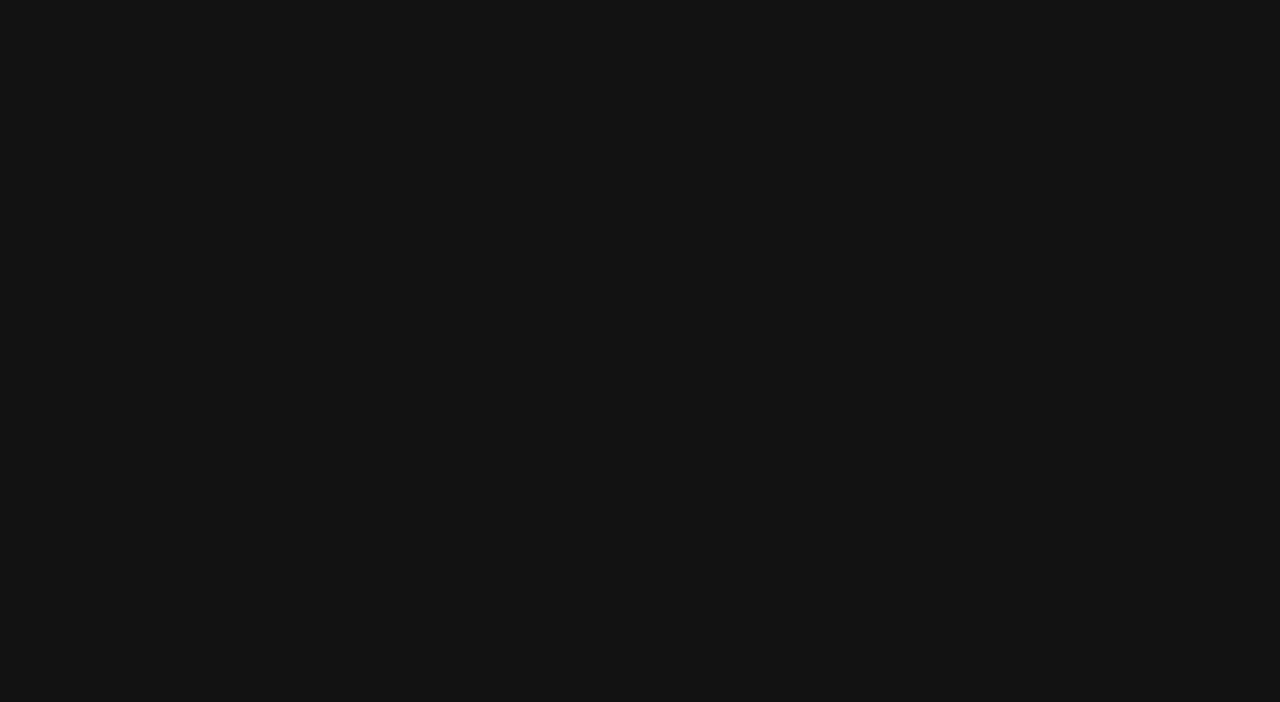
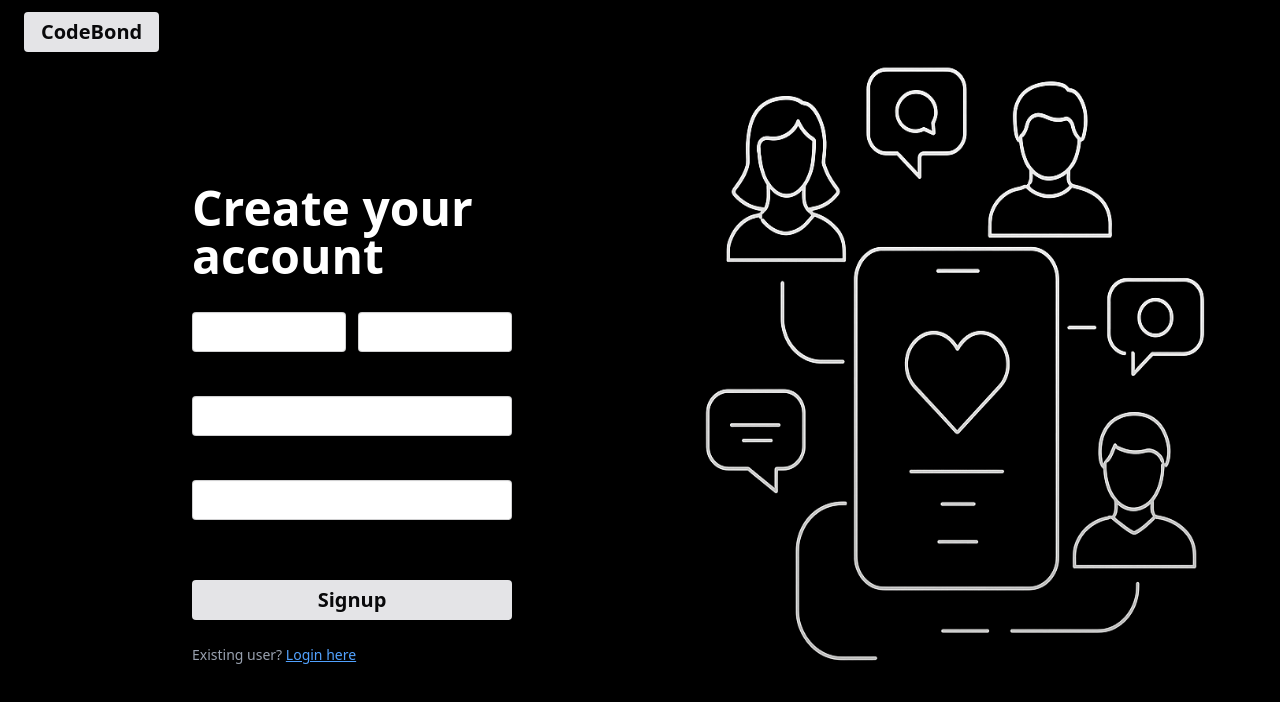
Before and after one commit to Rakshit-dev64/devTinder-web, a React (Vite) app: page /signup in a window 1280 px wide. Before the commit this address had no page. Shown: the top 702 px of the page. Built offline with nearby package versions, Linux system fonts and the light colour scheme; no server answers.

Commit message:
feat : Signup and Fixed some bugs

```diff
--- a/src/App.jsx
+++ b/src/App.jsx
@@ -7,16 +7,18 @@ import store from "./utils/store";
 import Feed from "./components/Feed";
 import Connections from "./components/Connections";
 import Requests from "./components/Requests";
+import Signup from "./components/Signup";
 
 function App() {
   return (
-    <div className="min-h-screen bg-[#121212] text-white">
+    <div className="min-h-screen bg-[#000000] text-white">
       <Provider store = {store}>
         <BrowserRouter basename="/">
           <Routes>
             <Route path="/" element={<Body />}>
               <Route index element={<Feed />} />
               <Route path="/login" element={<Login />} />
+              <Route path="/signup" element={<Signup/>} />
               <Route path="/profile" element={<Profile />} />
               <Route path="/connections" element={<Connections />} />
               <Route path="/requests" element={<Requests />} />
--- a/src/components/Feed.jsx
+++ b/src/components/Feed.jsx
@@ -7,11 +7,11 @@ import UserCard from './UserCard';
 
 const Feed = () => {
   const feed = useSelector((store)=>store.feed);
+  // const user = useSelector((store) => store.user);
   const dispatch = useDispatch();
 
   const getFeed = async() => {
     if (feed) return;
-
     try{
       const res = await axios.get(BASE_URL + "/user/feed", {withCredentials : true});
       dispatch(addFeed(res.data));
@@ -23,7 +23,7 @@ const Feed = () => {
     getFeed();
   },[]);
 
-  if(!feed) return;
+  if(feed == null) return;
   if(feed.length == 0){
     return <div>No more users found</div>
   }
--- a/src/components/Login.jsx
+++ b/src/components/Login.jsx
@@ -1,14 +1,15 @@
 import React, { useState } from 'react'
 import axios from 'axios'
-import { InputField, PassWordField } from './components'
+import { InputField } from './components'
 import { useDispatch } from 'react-redux';
 import { addUser } from '../utils/userSlice';
-import { useNavigate } from 'react-router-dom';
+import { Link, useNavigate } from 'react-router-dom';
 import BASE_URL from '../utils/constants';
+import art from '../assets/art.png';
 
 const Login = () => {
-  const [emailId, setEmailId] = useState("rakshit@gmail.com");
-  const [password, setPassword] = useState("Rakshit@998");
+  const [emailId, setEmailId] = useState("@gmail.com");
+  const [password, setPassword] = useState("@998");
   const [error, setError] = useState("");
   const dispatch = useDispatch();
   const navigate = useNavigate();
@@ -25,22 +26,52 @@ const Login = () => {
     console.log(error);
     }
 }
-
-  return (
-   <div className='flex justify-center mt-32 card-xl'>
-    <div className="card bg-neutral w-96 shadow-sm">
-  <div className="card-body">
-    <h2 className="card-title justify-center mb-5">Login</h2>
-    <InputField value={emailId} onChange={(e)=>{setEmailId(e.target.value)}}/>
-    <PassWordField value={password} onChange={(e)=>{setPassword(e.target.value)}}/>
-    <p className='text-red-500 text-sm mt-1 mb-1 min-h-[1.25rem]'>{error}</p>
-    <div className="card-actions justify-center">
-      <button className="btn btn-primary" onClick={handleLogin}>Login</button>
+return(
+ <div className=" bg-black flex px-16 gap-x-48">
+  <div className="max-w-md  text-white pt-40 pl-32">
+    <h1 className="text-5xl font-bold mb-8">Login to your account</h1>
+    <div className="card bg-black shadow-none">
+      <div className="card-body p-0">
+        <fieldset className="space-y-4">
+          <div>
+            <InputField
+              value={emailId}
+              onChange={(e) => setEmailId(e.target.value)}
+              placeholder={"Email Id"}
+              type={"email"}
+            />
+          </div>
+          <div>
+            <InputField
+              value={password}
+              onChange={(e) => setPassword(e.target.value)}
+              placeholder={"Password"}
+              type={"password"}
+            />
+          </div>
+          <div>
+            <a className="link link-hover text-sm text-gray-400">Forgot password?</a>
+          </div>
+          <button className="mt-4 w-80 btn btn-ghost text-xl bg-neutral-content text-neutral" onClick={handleLogin}>Login</button>
+          <div className="mt-2">
+  <span className="text-sm text-gray-400">
+    New user?{" "}
+    <Link to={"/signup"} className="text-blue-400 underline hover:text-blue-500">
+      Sign up here
+    </Link>
+  </span>
+</div>
+        </fieldset>
+      </div>
     </div>
   </div>
+  <div className="flex items-center justify-center">
+  <img src={art} alt="Login Illustration" className="block h-[100%]" />
 </div>
-   </div>
-  )
+
+</div>
+
+)
 }
 
 export default Login
--- /dev/null
+++ b/src/components/Signup.jsx
@@ -0,0 +1,92 @@
+
+import React, { useState } from 'react'
+import axios from 'axios'
+import { InputField } from './components'
+import { useDispatch } from 'react-redux';
+import { addUser } from '../utils/userSlice';
+import { Link, useNavigate } from 'react-router-dom';
+import BASE_URL from '../utils/constants';
+import art from '../assets/art.png';
+
+const Signup = () => {
+  const [firstName, setFirstName] = useState("");
+  const [lastName, setLastName] = useState("");
+  const [emailId, setEmailId] = useState("");
+  const [password, setPassword] = useState("");
+  const [error, setError] = useState("");
+  const dispatch = useDispatch();
+  const navigate = useNavigate();
+  const handleSignup = async () => {
+      try{
+      const res = await axios.post(BASE_URL + "/signup", {firstName, lastName, emailId, password},
+      {withCredentials : true}
+      )
+      console.log(res.data)
+      dispatch(addUser(res?.data?.data));
+      return navigate("/profile");
+  }
+  catch(err){
+    setError(err.response?.data || "Something went wrong");
+    console.log(error);
+    }
+}
+  return (
+    <div className=" bg-black flex px-16 gap-x-48">
+     <div className="max-w-md  text-white pt-30 pl-32">
+       <h1 className="text-5xl font-bold mb-8">Create your account</h1>
+       <div className="card bg-black shadow-none">
+         <div className="card-body p-0">
+           <fieldset className="space-y-4">
+            <div className='flex gap-3'>
+            <div>
+               <InputField
+                 value={firstName}
+                 onChange={(e) => setFirstName(e.target.value)}
+                 placeholder={"First Name"}
+               />
+             </div>
+             <div>
+               <InputField
+                 value={lastName}
+                 onChange={(e) => setLastName(e.target.value)}
+                 placeholder={"Last Name"}
+               />
+             </div>
+            </div>
+             <div>
+               <InputField
+                 value={emailId}
+                 onChange={(e) => setEmailId(e.target.value)}
+                 placeholder={"Email Id"}
+               />
+             </div>
+             <div>
+               <InputField
+                 value={password}
+                 onChange={(e) => setPassword(e.target.value)}
+                 placeholder={"Password"}
+               />
+             </div>
+
+             <button className="mt-4 w-80 btn btn-ghost text-xl bg-neutral-content text-neutral" onClick={handleSignup}>Signup</button>
+             <div className="mt-2">
+     <span className="text-sm text-gray-400">
+       Existing user?{" "}
+       <Link to={"/login"} className="text-blue-400 underline hover:text-blue-500">
+         Login here
+       </Link>
+     </span>
+   </div>
+           </fieldset>
+         </div>
+       </div>
+     </div>
+     <div className="flex items-center justify-center">
+     <img src={art} alt="Login Illustration" className="block h-[100%]" />
+   </div>
+
+   </div>
+  )
+}
+
+export default Signup
--- a/src/components/components.jsx
+++ b/src/components/components.jsx
@@ -4,6 +4,7 @@ import { Link, useNavigate } from 'react-router-dom';
 import { removeUser } from '../utils/userSlice';
 import BASE_URL from '../utils/constants';
 import axios from 'axios';
+import { resetFeed } from '../utils/feedSlice';
 
 export const NavBar = () => {
   const user = useSelector((store)=>store.user);
@@ -14,6 +15,7 @@ export const NavBar = () => {
     try{
       await axios.post(BASE_URL + "/logout",{}, {withCredentials : true});
       dispatch(removeUser());
+      dispatch(resetFeed());
       return navigate("/login")
 
     }catch(err){
@@ -61,7 +63,7 @@ export const NavBar = () => {
   )
 }
 
-export const InputField = ({value, onChange}) => {
+export const InputField = ({value, onChange, placeholder, type}) => {
   return(
     <>
     <label className="input mb-7">
@@ -78,8 +80,8 @@ export const InputField = ({value, onChange}) => {
     </g>
   </svg> */}
   <input
-    type="email"
-    placeholder=""
+    type={type}
+    placeholder={placeholder}
     required
     value={value}
     onChange={onChange}
@@ -88,35 +90,3 @@ export const InputField = ({value, onChange}) => {
 </>
   )
 }
-
-export const PassWordField = ({value, onChange}) => {
-  return(
-    <>
-    <label className="input">
-  {/* <svg className="h-[1em] opacity-50" xmlns="http://www.w3.org/2000/svg" viewBox="0 0 24 24">
-    <g
-      strokeLinejoin="round"
-      strokeLinecap="round"
-      strokeWidth="2.5"
-      fill="none"
-      stroke="currentColor"
-    >
-      <path
-        d="M2.586 17.414A2 2 0 0 0 2 18.828V21a1 1 0 0 0 1 1h3a1 1 0 0 0 1-1v-1a1 1 0 0 1 1-1h1a1 1 0 0 0 1-1v-1a1 1 0 0 1 1-1h.172a2 2 0 0 0 1.414-.586l.814-.814a6.5 6.5 0 1 0-4-4z"
-      ></path>
-      <circle cx="16.5" cy="7.5" r=".5" fill="currentColor"></circle>
-    </g>
-  </svg> */}
-  <input
-    type="password"
-    required
-    placeholder=""
-    pattern="(?=.*\d)(?=.*[a-z])(?=.*[A-Z]).{8,}"
-    title="Must be more than 8 characters, including number, lowercase letter, uppercase letter"
-    value={value}
-    onChange={onChange}
-  />
-</label>
-    </>
-  )
-}
--- a/src/utils/feedSlice.js
+++ b/src/utils/feedSlice.js
@@ -1,5 +1,4 @@
 import { createSlice } from "@reduxjs/toolkit";
-import reducer from "./userSlice";
 
 const feedSlice = createSlice({
     name : "feed",
@@ -9,11 +8,12 @@ const feedSlice = createSlice({
             return action.payload;
         },
         removeUserFromFeed : (state, action) => {
-            const newFeed = state.filter((r)=> r._id != action.payload) // r is every user in my feed and this filter function will remove the user that has id equals to the id provided in action.payload
+            const newFeed = state.filter((r)=> r._id != action.payload) // r is every user in my feed and this filter function will keep all the users whose id is not equal to action.payload
             return newFeed;
-        }
+        },
+        resetFeed : () => null
     }
 })
 
-export const {addFeed, removeUserFromFeed} = feedSlice.actions;
+export const {addFeed, removeUserFromFeed, resetFeed} = feedSlice.actions;
 export default feedSlice.reducer;
```
Also changed, not shown: src/assets/art.png (added).
